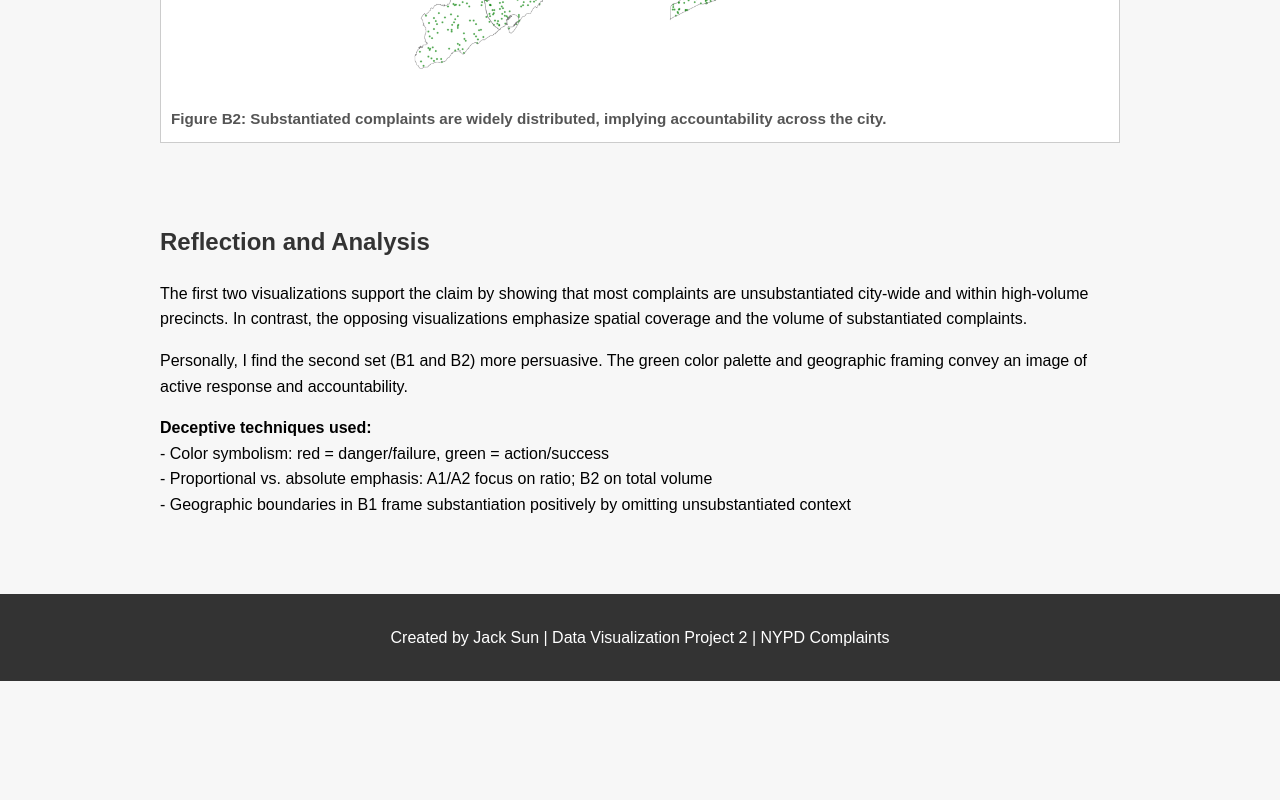
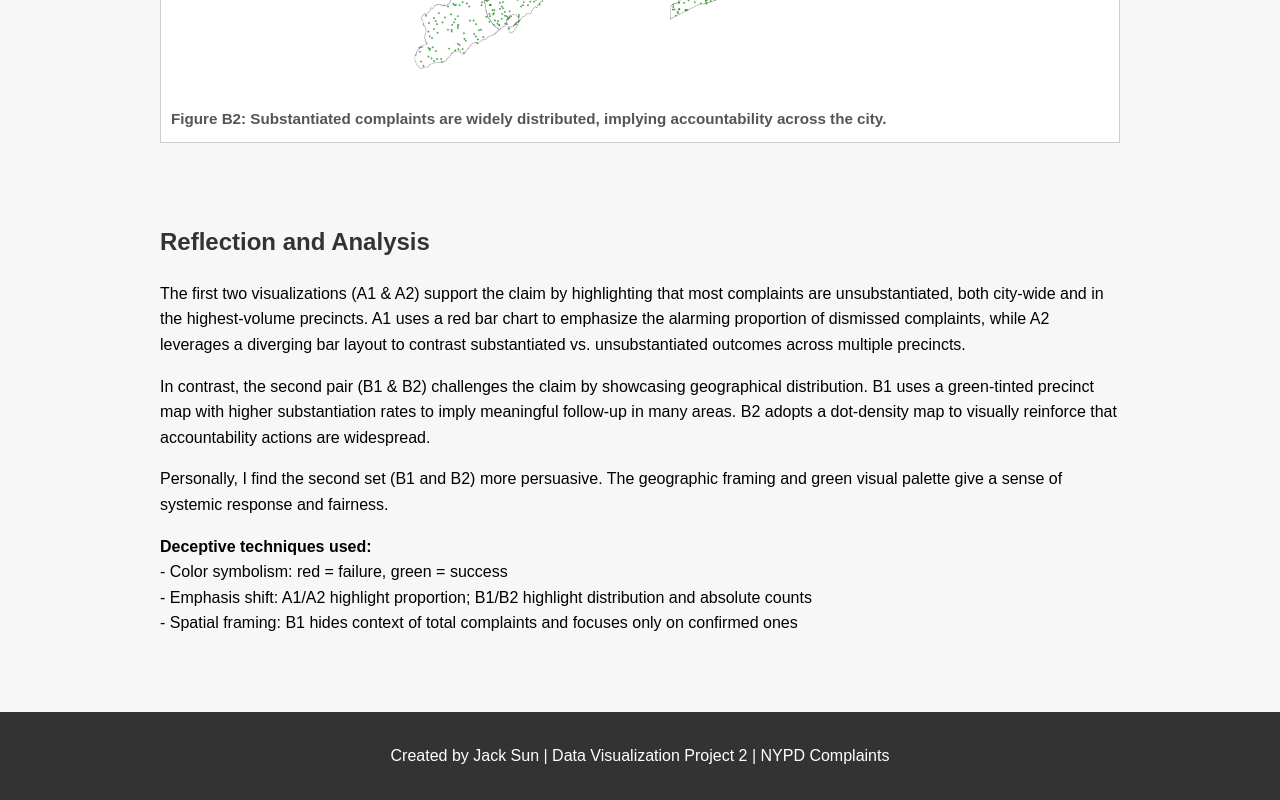
Before and after one commit to JACK-coder0315/project, a plain HTML site: page index.html in a window 1280 px wide. Shown: the part 3120-3920 px from the top of the page. Before the commit the page ends 3801 px from the top, so only its background shows below. Drawn offline with Linux system fonts and the light colour scheme.

Commit message:
Update index.html

```diff
--- a/index.html
+++ b/index.html
@@ -64,16 +64,19 @@
   <section>
     <h2>Reflection and Analysis</h2>
     <p>
-      The first two visualizations support the claim by showing that most complaints are unsubstantiated city-wide and within high-volume precincts. In contrast, the opposing visualizations emphasize spatial coverage and the volume of substantiated complaints.
+      The first two visualizations (A1 & A2) support the claim by highlighting that most complaints are unsubstantiated, both city-wide and in the highest-volume precincts. A1 uses a red bar chart to emphasize the alarming proportion of dismissed complaints, while A2 leverages a diverging bar layout to contrast substantiated vs. unsubstantiated outcomes across multiple precincts.
     </p>
     <p>
-      Personally, I find the second set (B1 and B2) more persuasive. The green color palette and geographic framing convey an image of active response and accountability.
+      In contrast, the second pair (B1 & B2) challenges the claim by showcasing geographical distribution. B1 uses a green-tinted precinct map with higher substantiation rates to imply meaningful follow-up in many areas. B2 adopts a dot-density map to visually reinforce that accountability actions are widespread.
+    </p>
+    <p>
+      Personally, I find the second set (B1 and B2) more persuasive. The geographic framing and green visual palette give a sense of systemic response and fairness.
     </p>
     <p>
       <strong>Deceptive techniques used:</strong><br />
-      - Color symbolism: red = danger/failure, green = action/success<br />
-      - Proportional vs. absolute emphasis: A1/A2 focus on ratio; B2 on total volume<br />
-      - Geographic boundaries in B1 frame substantiation positively by omitting unsubstantiated context
+      - Color symbolism: red = failure, green = success<br />
+      - Emphasis shift: A1/A2 highlight proportion; B1/B2 highlight distribution and absolute counts<br />
+      - Spatial framing: B1 hides context of total complaints and focuses only on confirmed ones
     </p>
   </section>
 
```
